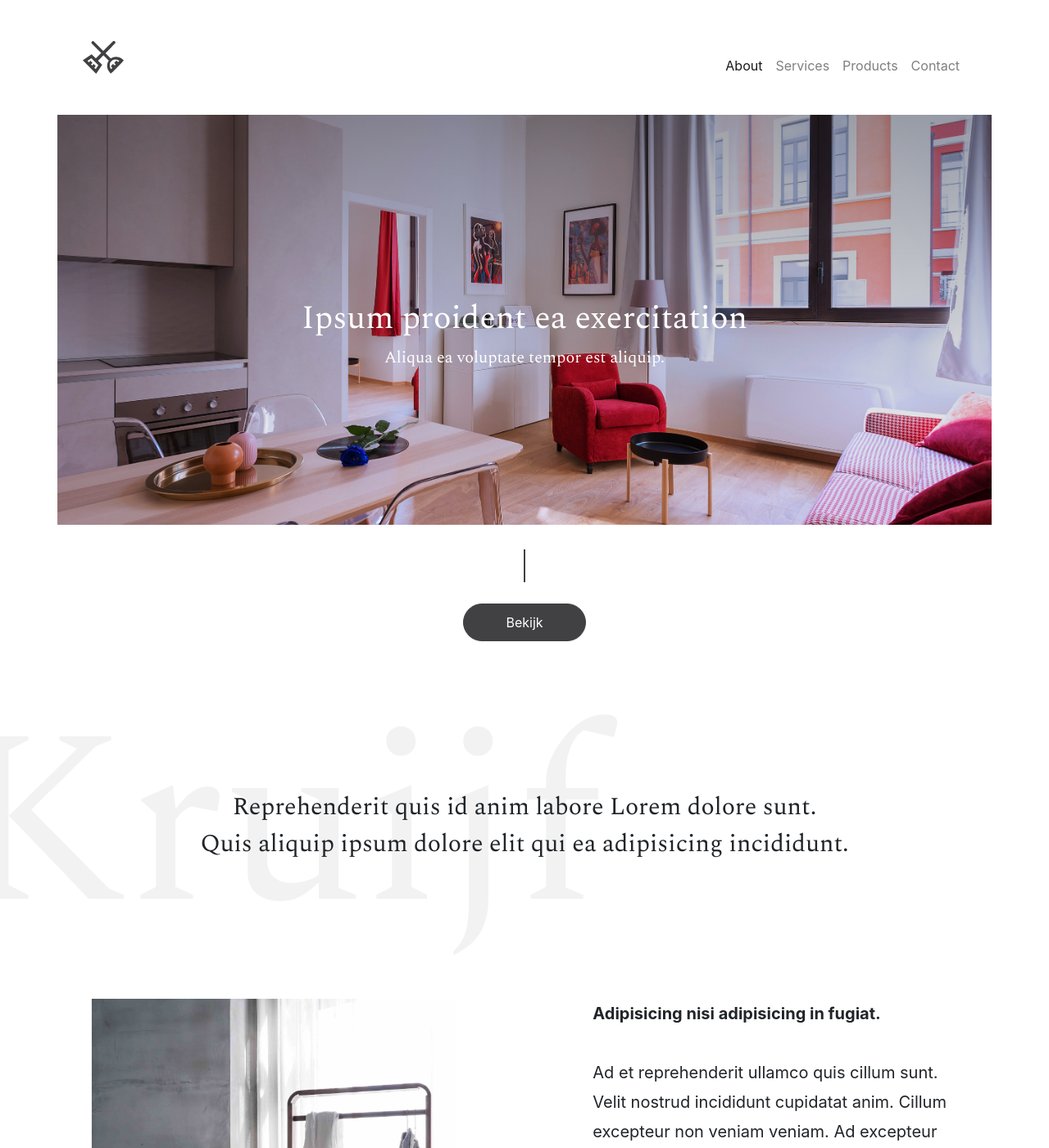
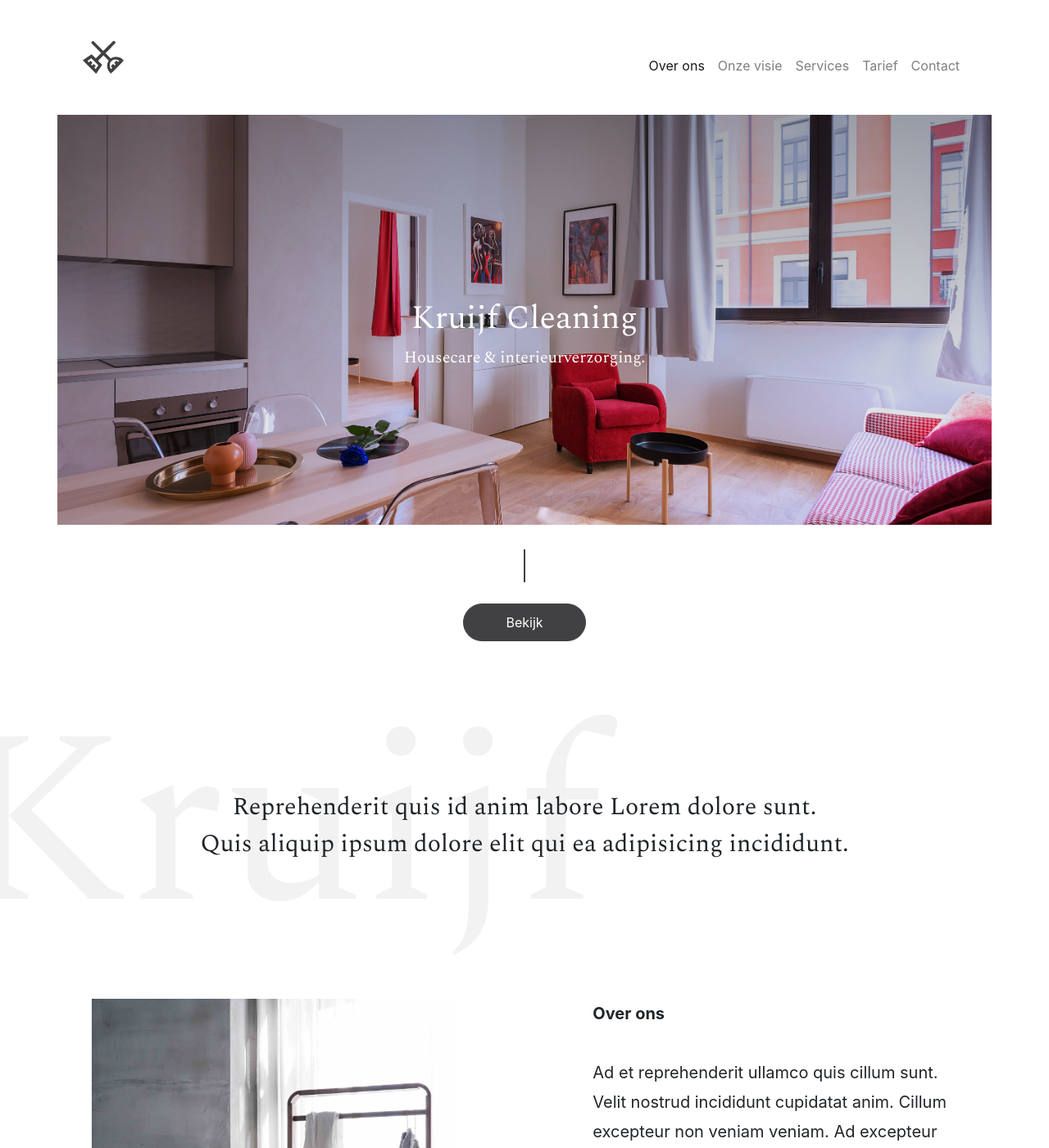
Before and after one commit to lucaslampe/lucaslampe.github.io, a Jekyll site: the page demos/kruijf-cleaning/index.html, which Jekyll copies as it is, in a window 1280 px wide and 1400 px high. Shown: the whole window at 82% size. Built offline with Jekyll 4.4.1, drawn with Linux system fonts in a browser that asks for light colours; nearby versions of some CDN libraries; some of the changed text lies outside the part shown.

Commit message:
4 apr. fix

```diff
--- a/demos/kruijf-cleaning/index.html
+++ b/demos/kruijf-cleaning/index.html
@@ -45,13 +45,16 @@
                     <div class="collapse navbar-collapse" id="navbarNav">
                         <ul class="navbar-nav ml-auto xspace">
                         <li class="nav-item active">
-                            <a class="nav-link" href="#">About <span class="sr-only">(current)</span></a>
+                            <a class="nav-link" href="#">Over ons <span class="sr-only">(current)</span></a>
+                        </li>
+                        <li class="nav-item">
+                            <a class="nav-link" href="#">Onze visie</a>
                         </li>
                         <li class="nav-item">
                             <a class="nav-link" href="#">Services</a>
                         </li>
                         <li class="nav-item">
-                            <a class="nav-link" href="#">Products</a>
+                            <a class="nav-link" href="#">Tarief</a>
                         </li>
                         <li class="nav-item">
                             <a class="nav-link" href="#contact">Contact</a>
@@ -66,8 +69,8 @@
             <div class="head container h-100">
                 <div class="row h-100 align-items-center head-row">
                     <div class="col-lg-12 text-center" data-aos="zoom-out" data-aos-duration="1000">
-                        <h1 class="font-weight-light">Ipsum proident ea exercitation</h1>
-                        <p class="lead">Aliqua ea voluptate tempor est aliquip.</p>
+                        <h1 class="font-weight-light">Kruijf Cleaning</h1>
+                        <p class="lead">Housecare & interieurverzorging.</p>
                     </div>
                 </div>
             </div>
@@ -104,21 +107,19 @@
                     </div>
                     <div class="col-lg-auto hilo order-2 order-lg-2"></div>
                     <div class="col-9 col-lg-5 col-md-10 order-3 order-lg-3"> <!-- data-aos="fade-right" data-aos-duration="1000"> -->
-                        <p><b>Adipisicing nisi adipisicing in fugiat.</b><br><br>
+                        <p><b>Over ons</b><br><br>
                         Ad et reprehenderit ullamco quis cillum sunt. Velit nostrud incididunt cupidatat anim. Cillum excepteur non veniam veniam. Ad excepteur occaecat dolor nostrud ullamco reprehenderit fugiat. Quis magna ex consectetur cupidatat cupidatat duis consequat veniam excepteur voluptate ex.
                         <br><br>Eu consequat commodo qui excepteur incididunt non nisi elit anim reprehenderit deserunt. Tempor proident proident adipisicing amet non sint excepteur nulla. Elit ipsum esse minim nostrud exercitation.</p>
-                        <br><a href="#">Meer info</a>
                     </div>
                 </div>
 
                 <div class="row block-1 h-100 justify-content-around">
                     <div class="col-9 col-lg-5 col-md-10 order-6 order-lg-4">
-                        <p><b>Cupidatat veniam in qui.</b><br><br>
+                        <p><b>Onze visie</b><br><br>
                             Cillum reprehenderit pariatur consequat occaecat.
                             Excepteur ad sunt aute mollit cupidatat laboris velit commodo.
                             Deserunt excepteur reprehenderit sint excepteur.
                             <br><br>Pariatur aute proident exercitation velit commodo amet aliquip excepteur exercitation nostrud exercitation. Deserunt commodo in commodo laboris nostrud duis cupidatat in duis. Do ea quis est magna enim ipsum reprehenderit sint elit anim Lorem voluptate non eu.</p>
-                            <br><a href="#">Meer info</a>
                     </div>
                     <div class="col-lg-auto hilo order-5 order-lg-5"></div>
                     <div class="col-9 col-lg-5 col-md-10 order-4 order-lg-6"> <!-- data-aos="fade-left" data-aos-duration="1000"> -->
```
Also changed, not shown: 1 other file.
